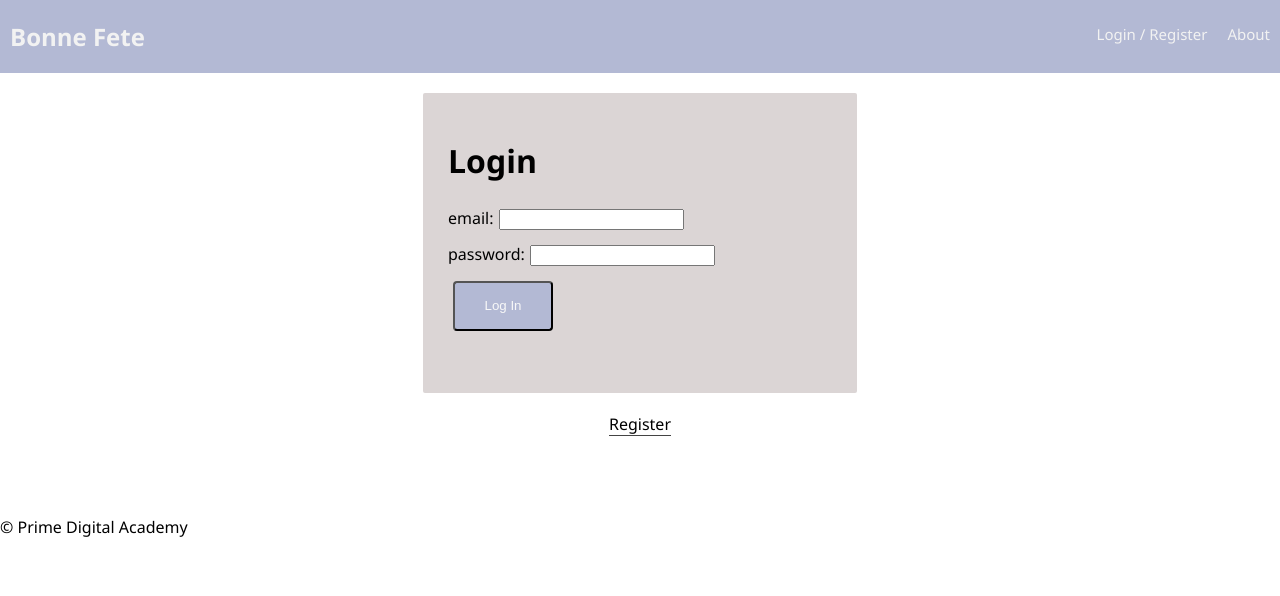
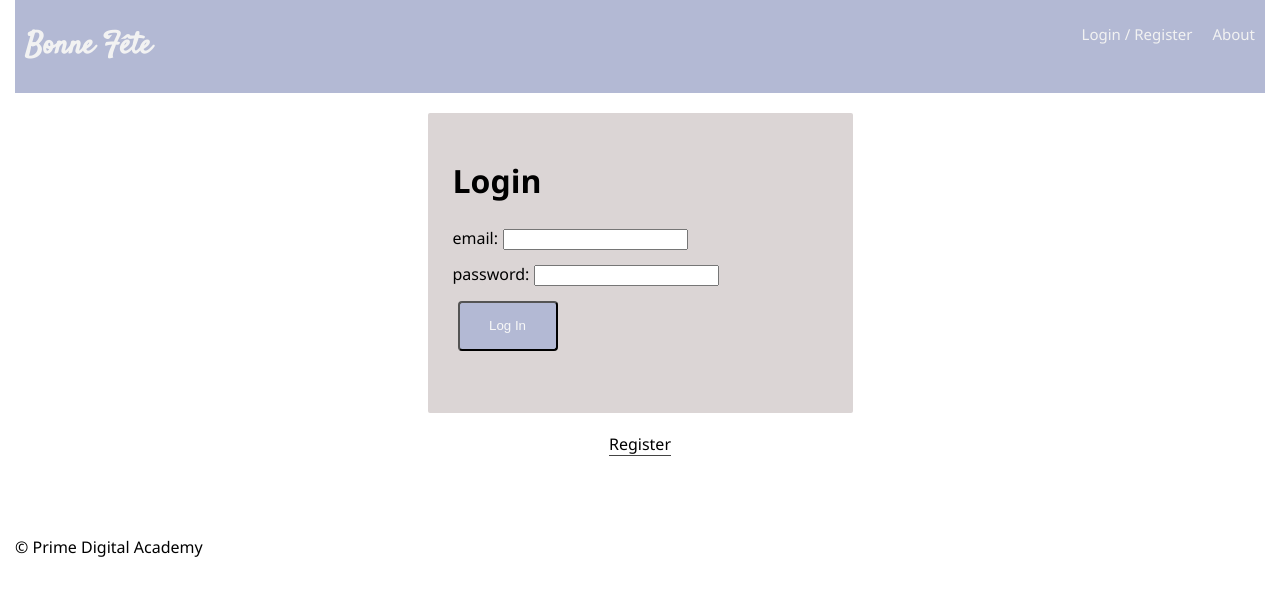
Before and after one commit to brittbmh/solo-project, a React app: page /#/home in a window 1280 px wide. Built offline with nearby package versions, Linux system fonts and the light colour scheme; no server answers.

Commit message:
add font for site logo to public index.html

```diff
--- a/public/index.html
+++ b/public/index.html
@@ -4,7 +4,7 @@
     <meta charset="utf-8">
     <meta name="viewport" content="width=device-width, initial-scale=1, shrink-to-fit=no">
     <meta name="theme-color" content="#000000">
-
+    <link href="https://fonts.googleapis.com/css?family=Satisfy" rel="stylesheet">
     <title>App</title>
   </head>
   <body>
--- a/src/components/App/App.css
+++ b/src/components/App/App.css
@@ -1,6 +1,6 @@
 body {
     font-family: 'Segoe UI', Tahoma, Geneva, Verdana, sans-serif;
-    margin: 0px;
+    margin: 0px 15px;
 }
 
 .alert {
--- a/src/components/Nav/Nav.css
+++ b/src/components/Nav/Nav.css
@@ -1,9 +1,10 @@
 .nav-title {
-    font-size: 24px;
+    font-size: 30px;
     font-weight: 700;
     display: inline-block;
     color: #f2f2f2;
     padding-left: 10px;
+    font-family: 'Satisfy', cursive;
 }
 
 .nav {
--- a/src/components/Nav/Nav.js
+++ b/src/components/Nav/Nav.js
@@ -7,7 +7,7 @@ import './Nav.css';
 const Nav = (props) => (
   <div className="nav">
     <Link to="/home">
-      <h2 className="nav-title">Bonne Fete</h2>
+      <h2 className="nav-title">Bonne Fête</h2>
     </Link>
     <div className="nav-right">
       <Link className="nav-link" to="/home">
```
